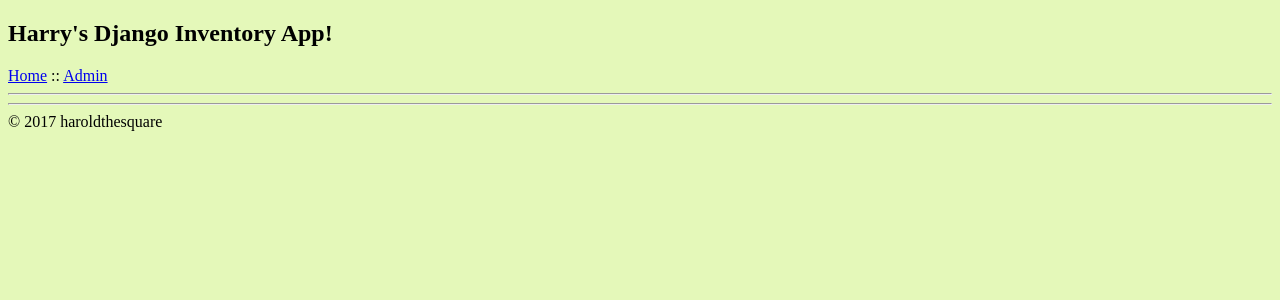
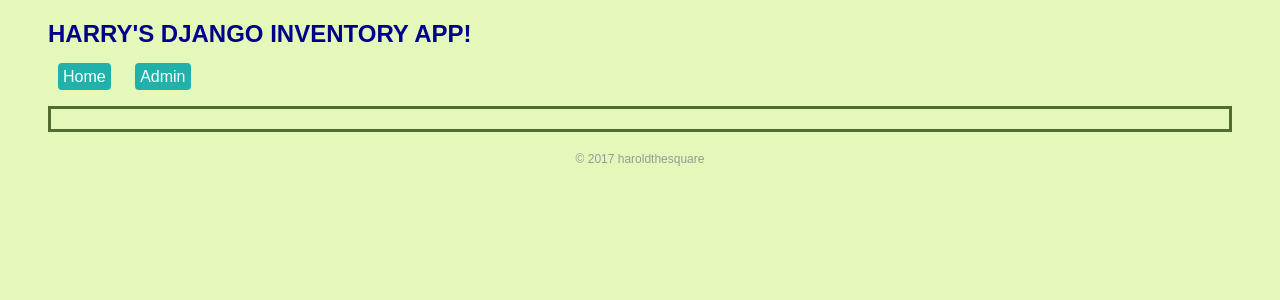
Before and after one commit to jesseharold/learning-python-django, a Django app: template firstdjango/templates/base.html in a window 1280 px wide. Shown: the top 300 px of the page. Run offline with Django 3.2, Linux system fonts and the light colour scheme; the template is opened without the code that fills it, so the values that code supplies are empty.

Commit message:
add static files

```diff
--- a/firstdjango/settings.py
+++ b/firstdjango/settings.py
@@ -101,3 +101,7 @@ USE_TZ = True
 # https://docs.djangoproject.com/en/1.8/howto/static-files/
 
 STATIC_URL = '/static/'
+
+STATICFILES_DIRS = (
+    os.path.join(BASE_DIR, 'firstdjango', 'static'),
+)
--- /dev/null
+++ b/firstdjango/static/main.css
@@ -0,0 +1,49 @@
+body {
+    background-color: #e4f8b9;
+    font-family: Arial, Helvetica, sans-serif;
+    padding: 0 40px;
+}
+
+h1,
+h2,
+h3 {
+    color: darkblue;
+    text-transform: uppercase;
+}
+
+p {
+    background-color: #fff;
+    padding: 15px 5px;
+    margin-left: 20px;
+}
+
+a,
+a:visited {
+    color: #444;
+}
+
+.nav,
+.nav:visited {
+    background-color: lightseagreen;
+    border-radius: 4px;
+    color: #fff;
+    margin: 0 10px;
+    padding: 5px;
+    text-decoration: none;
+}
+
+.nav:hover {
+    color: yellowgreen;
+}
+
+.main {
+    border:3px solid darkolivegreen;
+    margin: 20px 0;
+    padding: 10px 25px;
+}
+
+footer {
+    color: #999;
+    font-size: 12px;
+    text-align: center;
+}
--- /dev/null
+++ b/firstdjango/static/main.js
@@ -0,0 +1,3 @@
+window.onload = function(){
+    console.log("HI IM A JAVASCRUPT!");
+}
--- a/firstdjango/templates/base.html
+++ b/firstdjango/templates/base.html
@@ -1,23 +1,26 @@
+{% load staticfiles %}
+
 <!doctype html>
 <html>
     <head>
         <meta charset="utf-8" />
         <title>My first Django app!</title>
         <meta name="description" content="First Django Inventory App" />
-        <style>
-            body {
-                background-color: #e4f8b9;
-            }
-        </style>
+        <link rel="stylesheet" href="{% static 'main.css' %}" />
     </head>
     <body>
-        <h2>Harry's Django Inventory App!</h2>
-        <a href="{% url 'index' %}">Home</a> ::
-        <a href="/admin/">Admin</a>
-        <hr>
+        <header>
+            <h2>Harry's Django Inventory App!</h2>
+            <a class="nav" href="{% url 'index' %}">Home</a>
+            <a class="nav" href="/admin/">Admin</a>
+        </header>
+        <div class="main">
         {% block content %}
         {% endblock content %}
-        <hr>
-        &copy; 2017 haroldthesquare
+        </div>
+        <footer>
+            &copy; 2017 haroldthesquare
+        </footer>
+        <script src="{% static 'main.js' %}"></script>
     </body>
 </html>
```
Also changed, not shown: README.md.
